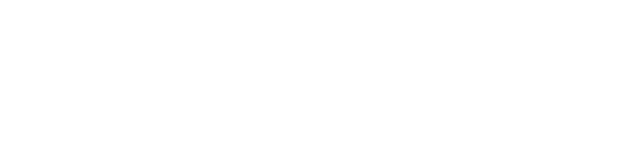
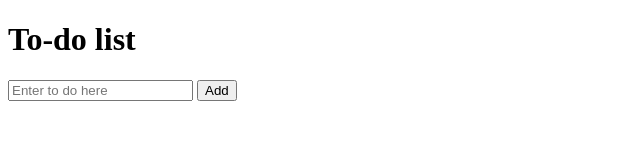
Before and after one commit to natelufuluabo/TodoList, a plain HTML site: page index.html in a window 1280 px wide. Shown: the whole page, without its empty margins (0-640 px from the left). Drawn offline with Linux system fonts and the light colour scheme.

Commit message:
added page structure code

```diff
--- a/index.html
+++ b/index.html
@@ -6,6 +6,15 @@
     <title>My Todo List</title>
 </head>
 <body>
-
+    <div class="appContainer">
+        <h1 class="title">To-do list</h1>
+        <div class="appInterface">
+            <div id="todosContainer" class="todosContainer"></div>
+            <div class="inputContainer">
+                <input id="addInput" type="text" placeholder="Enter to do here" />
+                <button id="submitButton" class="submitButton">Add</button>
+            </div>
+        </div>
+    </div>
 </body>
 </html>
```
